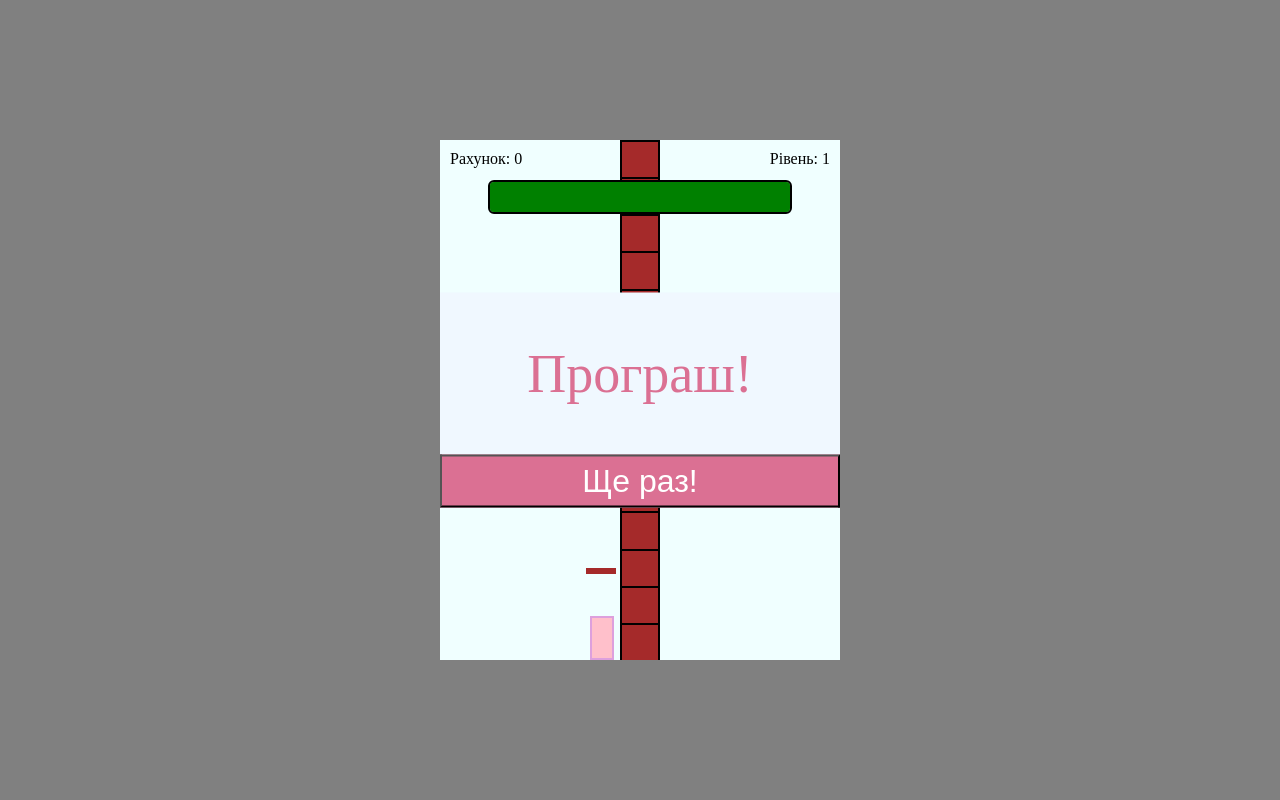
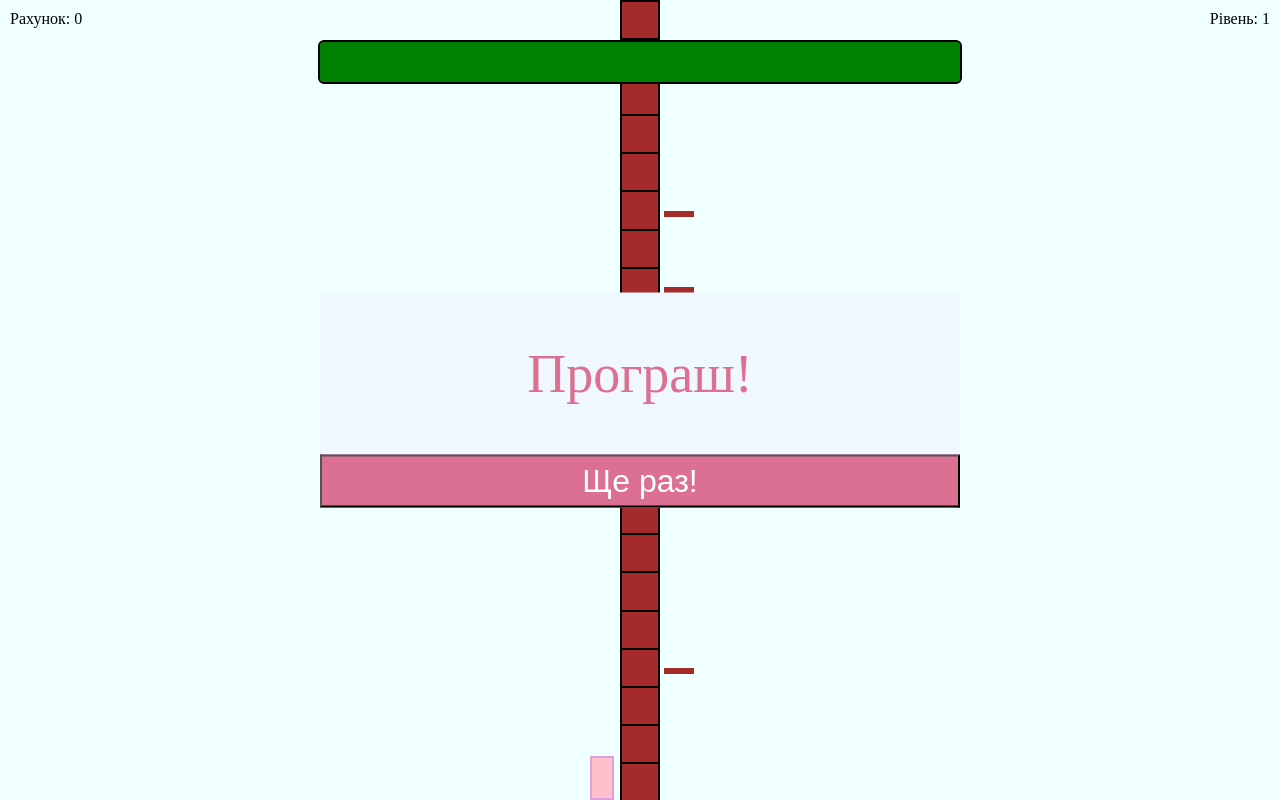
Before and after one commit to gnatuk2312/woodcutter-game, a React (Create React App) app: page / in a window 1280 px wide. Built offline with nearby package versions, Linux system fonts and the light colour scheme.

Commit message:
add constants for all values, avoid using magic numbers

```diff
--- a/src/App.tsx
+++ b/src/App.tsx
@@ -7,24 +7,27 @@ import GameOver from "./components/game-over";
 import Timer from "./components/timer";
 import Level from "./components/level";
 import {
-  GAME_HEIGHT,
+  INITIAL_WOOD_ARRAY,
   PLAYER_POSITION,
+  TIMER_STEP_PER_CLICK_MS,
+  TIMER_MAXIMUM_MS,
+  WINDOW_HEIGHT,
+  WINDOW_WIDTH,
   WOOD_TYPE,
+  SCORE_STEP_FOR_LEVEL_UP,
+  WINDOW_CENTER_X,
+  TIMER_INTERVAL_DELAY,
+  TIMER_INTERVAL_MINUS_STEP,
 } from "./common/common.constants";
-import { addNextWood, generateWoodAtTheStart } from "./utils/common.utils";
+import { addNextWood } from "./utils/common.utils";
 import { IWood } from "./interfaces/common.interface";
 
-const initialWoodArray = generateWoodAtTheStart();
-
-// TODO: add adaptive game width depends on device
-// TODO: lost the game if go on branch directly
-
 const App: FC = () => {
-  const [timer, setTimer] = useState<number>(10000);
+  const [timer, setTimer] = useState<number>(TIMER_MAXIMUM_MS);
   const [score, setScore] = useState<number>(0);
   const [gameLevel, setGameLevel] = useState<number>(1);
   const [gameOver, setGameOver] = useState<boolean>(false);
-  const [woodArray, setWoodArray] = useState<IWood[]>(initialWoodArray);
+  const [woodArray, setWoodArray] = useState<IWood[]>(INITIAL_WOOD_ARRAY);
   const [playerPosition, setPlayerPosition] = useState<
     keyof typeof PLAYER_POSITION
   >(PLAYER_POSITION.LEFT);
@@ -32,11 +35,17 @@ const App: FC = () => {
   const gameOverAndReset = () => {
     setGameOver(true);
     setScore(0);
-    setTimer(10000);
+    setTimer(TIMER_MAXIMUM_MS);
     setGameLevel(1);
-    setWoodArray(initialWoodArray);
+    setWoodArray(INITIAL_WOOD_ARRAY);
     return;
   };
+
+  // TODO: avoid using two enums and "left" | "right", create one enum GAME_SIDE for all needs
+  // TODO: display seconds in timer
+  // TODO: add textures for all items
+  // TODO: create two different functions gameOver and ResetGame
+  // TODO: user need to click on screen when first in a game to start playing
 
   const handleGameClick = useCallback(
     (side: "left" | "right") => {
@@ -45,12 +54,12 @@ const App: FC = () => {
       setPlayerPosition(
         side === "left" ? PLAYER_POSITION.LEFT : PLAYER_POSITION.RIGHT
       );
-      setScore((prev) => prev + 1);
+      setScore((prev) => ++prev);
 
-      if (timer >= 10000) return;
-      setTimer((prev) => prev + 500);
+      if (timer >= TIMER_MAXIMUM_MS) return;
+      setTimer((prev) => prev + TIMER_STEP_PER_CLICK_MS);
 
-      if (score / 10 > gameLevel) {
+      if (score / SCORE_STEP_FOR_LEVEL_UP > gameLevel) {
         setGameLevel((prev) => prev + 1);
       }
 
@@ -66,10 +75,7 @@ const App: FC = () => {
 
   const startGame = useCallback(
     (event: MouseEvent) => {
-      const windowWidth = window.innerWidth;
-      const windowCenterX = windowWidth / 2;
-
-      if (event.x <= windowCenterX) {
+      if (event.x <= WINDOW_CENTER_X) {
         handleGameClick("left");
       } else {
         handleGameClick("right");
@@ -79,33 +85,29 @@ const App: FC = () => {
   );
 
   if (timer <= 0) {
-    setGameOver(true);
-    setTimer(10000);
+    gameOverAndReset();
   }
 
   useEffect(() => {
     window.addEventListener("click", startGame);
-
-    return () => {
-      window.removeEventListener("click", startGame);
-    };
+    return () => window.removeEventListener("click", startGame);
   }, [startGame]);
 
   useEffect(() => {
     if (!gameOver) {
-      const interval = setInterval(() => {
-        setTimer((prev) => prev - (20 + gameLevel));
-      }, 10);
+      const timerInterval = setInterval(() => {
+        setTimer((prev) => prev - (TIMER_INTERVAL_MINUS_STEP + gameLevel));
+      }, TIMER_INTERVAL_DELAY);
 
-      return () => {
-        clearInterval(interval);
-      };
+      return () => clearInterval(timerInterval);
     }
   }, [gameOver, gameLevel]);
 
   return (
-    <div className="game">
-      <div className="game__container" style={{ height: GAME_HEIGHT }}>
+    <div
+      className="game"
+      style={{ height: WINDOW_HEIGHT, width: WINDOW_WIDTH }}
+    >
       {woodArray.map(({ id, woodType }) => (
         <Wood key={id} woodType={woodType} />
       ))}
@@ -115,7 +117,6 @@ const App: FC = () => {
       <Timer timer={timer} />
       {gameOver && <GameOver onClick={() => setGameOver(false)} />}
     </div>
-    </div>
   );
 };
 
--- a/src/common/common.constants.ts
+++ b/src/common/common.constants.ts
@@ -1,16 +1,31 @@
+import { generateWoodAtTheStart } from "../utils/common.utils";
+
 export enum WOOD_TYPE {
   LEFT = "LEFT",
   RIGHT = "RIGHT",
   NONE = "NONE",
 }
+export const WOOD_TYPE_LENGTH = 3;
 
 export enum PLAYER_POSITION {
   LEFT = "LEFT",
   RIGHT = "RIGHT",
 }
 
-export const WOOD_TYPE_LENGTH = 3;
+export const WINDOW_HEIGHT = window.innerHeight;
+export const WINDOW_WIDTH = window.innerWidth;
+export const WINDOW_CENTER_X = window.innerWidth / 2;
 
-export const GAME_HEIGHT = 520;
+export const WOOD_WIDTH = 40;
 export const WOOD_HEIGHT = 40;
-export const WOOD_WIDTH = 40;
+export const WOOD_COUNT = Math.floor(WINDOW_HEIGHT / WOOD_HEIGHT);
+export const INITIAL_WOOD_ARRAY = generateWoodAtTheStart();
+
+export const TIMER_WIDTH = WINDOW_WIDTH * 0.5;
+export const TIMER_HEIGHT = 40;
+export const TIMER_MAXIMUM_MS = 10000;
+export const TIMER_STEP_PER_CLICK_MS = 500;
+export const TIMER_INTERVAL_DELAY = 10;
+export const TIMER_INTERVAL_MINUS_STEP = 20;
+
+export const SCORE_STEP_FOR_LEVEL_UP = 10;
--- a/src/components/timer.tsx
+++ b/src/components/timer.tsx
@@ -1,25 +1,26 @@
 import { FC } from "react";
+
+import {
+  TIMER_HEIGHT,
+  TIMER_MAXIMUM_MS,
+  TIMER_WIDTH,
+} from "../common/common.constants";
 
 type Props = {
   timer: number;
 };
 
-const TIMER_WIDTH = 300;
-
 const Timer: FC<Props> = (props) => {
   const { timer } = props;
 
-  let left = (timer / 100) * 3;
-
-  if (left >= TIMER_WIDTH) {
-    left = TIMER_WIDTH;
-  }
+  let leftPosition = (timer / TIMER_MAXIMUM_MS) * TIMER_WIDTH;
+  if (leftPosition >= TIMER_WIDTH) leftPosition = TIMER_WIDTH;
 
   return (
-    <div className="timer" style={{ width: TIMER_WIDTH }}>
+    <div className="timer" style={{ width: TIMER_WIDTH, height: TIMER_HEIGHT }}>
       <div
         className="timer__complete-bar"
-        style={{ width: TIMER_WIDTH, left }}
+        style={{ width: TIMER_WIDTH, height: TIMER_HEIGHT, left: leftPosition }}
       ></div>
     </div>
   );
--- a/src/styles/game-over.css
+++ b/src/styles/game-over.css
@@ -5,6 +5,17 @@
     transform: translate(-50%, -50%);
     width: 100%;
     background-color: aliceblue;
+}
+
+@media only screen and (min-width: 768px) {
+    .game-over {
+        position: absolute;
+        top: 50%;
+        left: 50%;
+        transform: translate(-50%, -50%);
+        width: 50%;
+        background-color: aliceblue;
+    }
 }
 
 .game-over__retry-text {
--- a/src/styles/game.css
+++ b/src/styles/game.css
@@ -1,14 +1,5 @@
 .game {
-    display: flex;
-    justify-content: center;
-    align-items: center;
-    height: 100vh;
-    background-color: gray;
-}
-
-.game__container {
     position: relative;
-    width: 400px;
     background-color:azure;
     display: flex;
     flex-direction: column;
--- a/src/styles/timer.css
+++ b/src/styles/timer.css
@@ -3,7 +3,6 @@
     top: 40px;
     left: 50%;
     transform: translateX(-50%);
-    height: 30px;
     border-radius: 6px;
     background-color: gray;
     border: 2px solid black;
@@ -13,6 +12,5 @@
 .timer__complete-bar {
     position: absolute;
     transform: translateX(-100%);
-    height: 30px;
     background-color: green;
 }
--- a/src/utils/common.utils.ts
+++ b/src/utils/common.utils.ts
@@ -1,6 +1,5 @@
 import {
-  GAME_HEIGHT,
-  WOOD_HEIGHT,
+  WOOD_COUNT,
   WOOD_TYPE,
   WOOD_TYPE_LENGTH,
 } from "../common/common.constants";
@@ -28,8 +27,6 @@ export const addNextWood = (woodArray: IWood[]) => {
 };
 
 export const generateWoodAtTheStart = () => {
-  const WOOD_COUNT = GAME_HEIGHT / WOOD_HEIGHT;
-
   const START_WOOD_ARRAY: IWood[] = [];
 
   for (let i = 0; i <= WOOD_COUNT; i++) {
```
Lines whose indentation alone changed are shown as unchanged.
